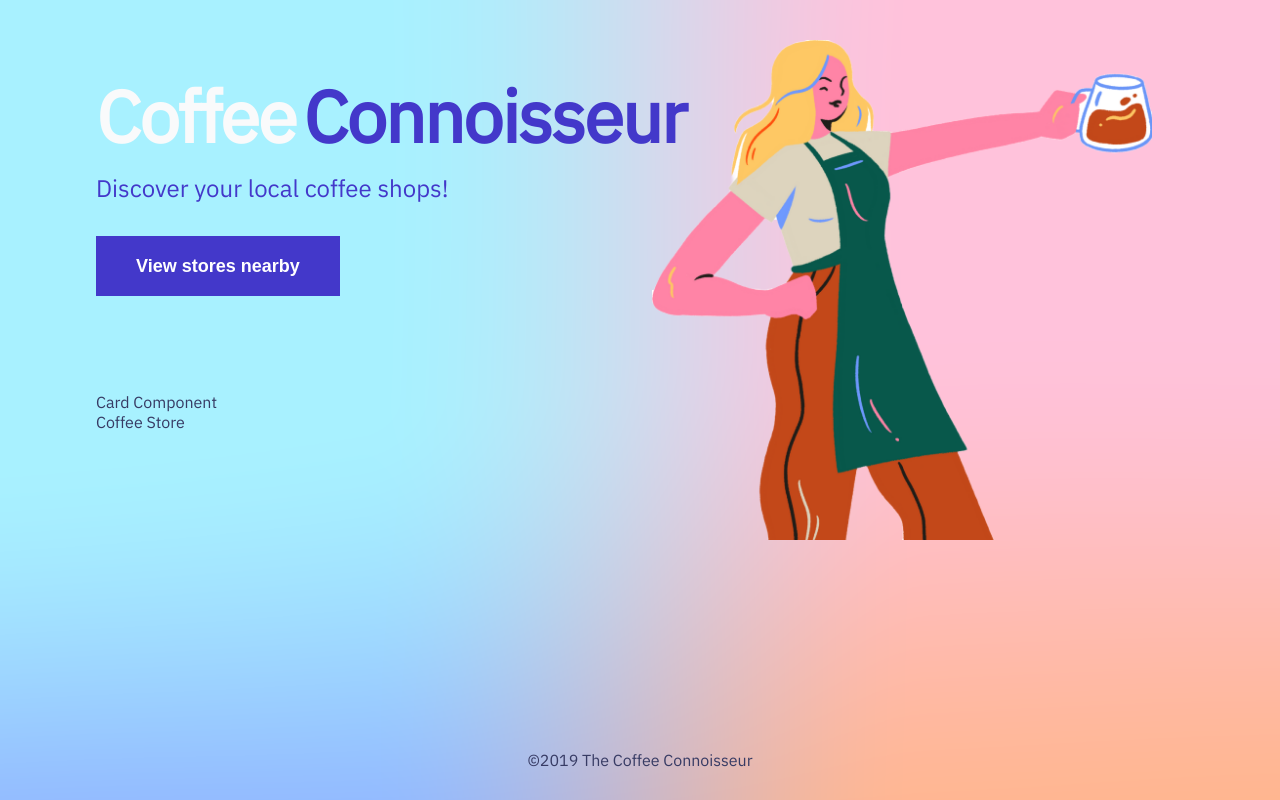
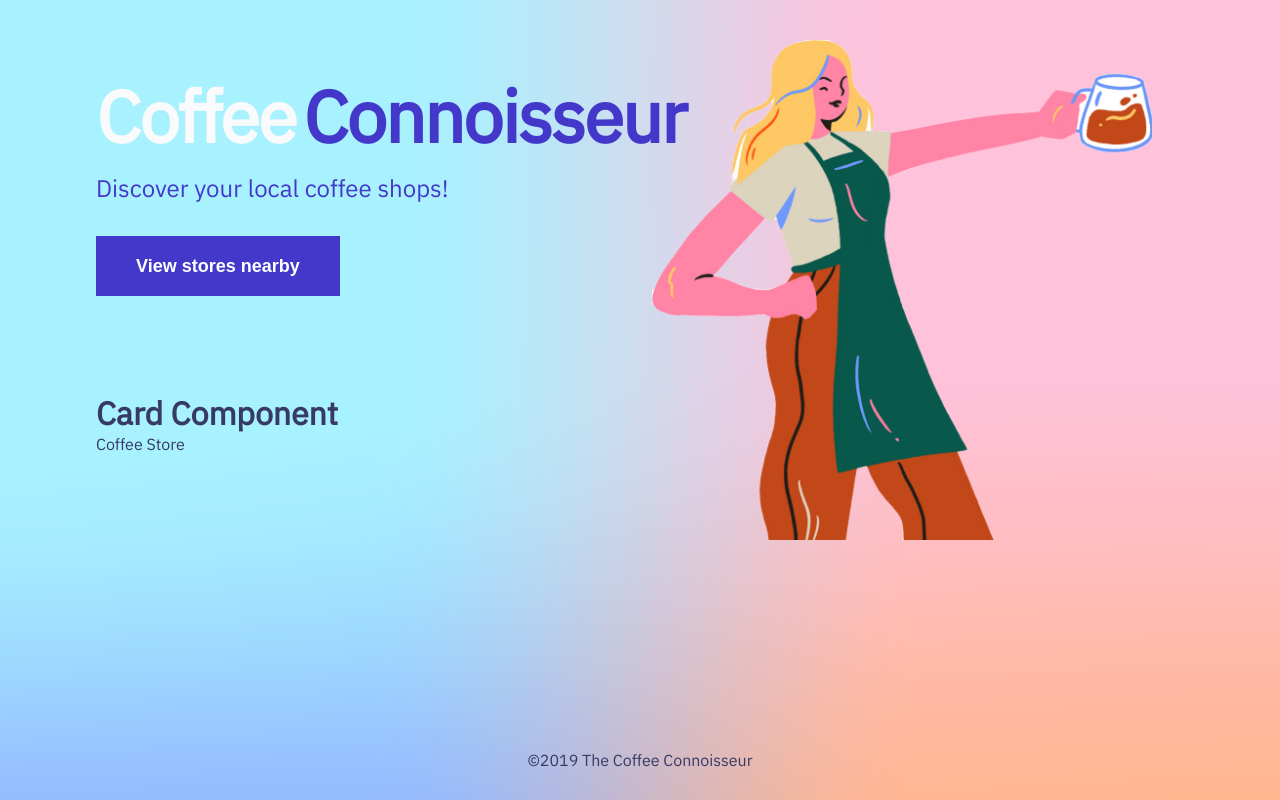
Before and after one commit to wmcgiffert/wmcgiffert-udemy-Next.js-Tutorial, a Next.js app in the folder CoffeeConnoisseurApp/discover-coffee-stores/: page / in a window 1280 px wide. Built offline with nearby package versions, Linux system fonts and the light colour scheme.

Commit message:
Card Component

```diff
--- a/CoffeeConnoisseurApp/discover-coffee-stores/components/card.js
+++ b/CoffeeConnoisseurApp/discover-coffee-stores/components/card.js
@@ -4,7 +4,7 @@ import Image  from 'next/image'
 const Card = (props) => {
     return(
         <div className={styles}>
-            <p>Card Component</p>
+            <h1>Card Component</h1>
         </div>
     );
 };
```
